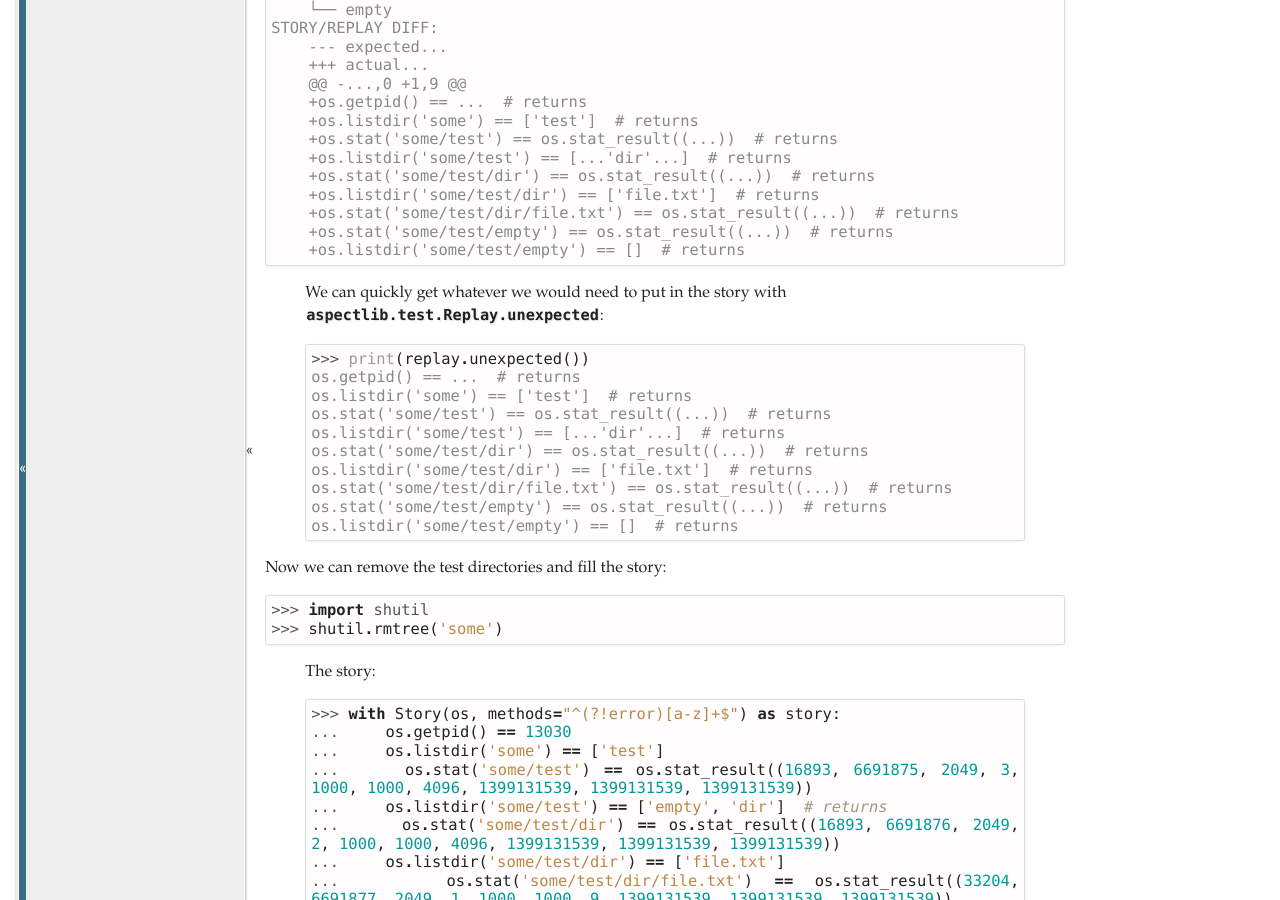
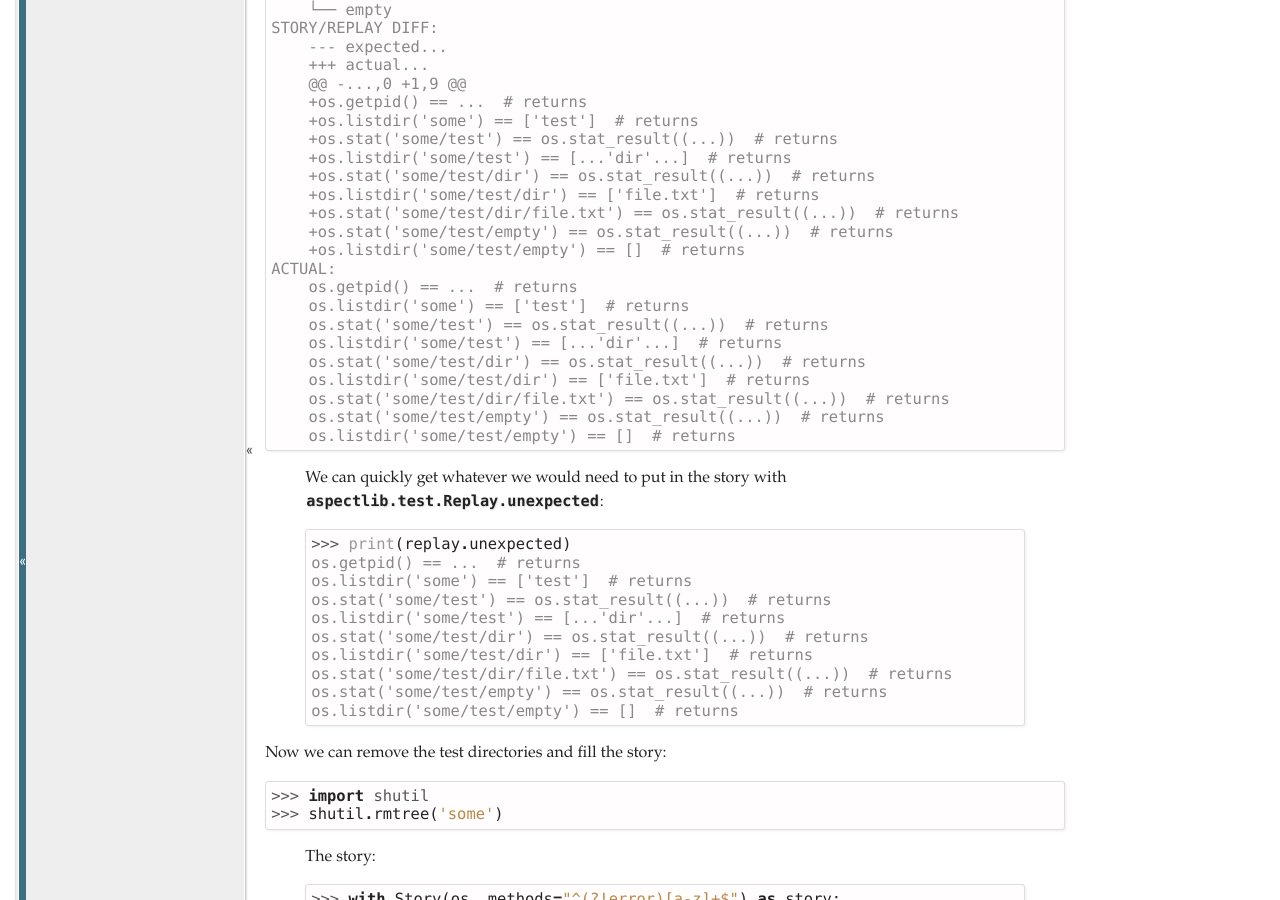
Before and after one commit to ionelmc/python-aspectlib, a Sphinx documentation site: the page built from docs/testing.rst, in a window 1280 px wide and 900 px high, scrolled down 2737 px. Built offline with Sphinx 7.4.7, drawn with Linux system fonts in a browser that asks for light colours; some of the changed text lies outside the part shown.

Commit message:
Replace auto-import with frame inspection in Story/Replay; Convert some methods to properties on Replay.

```diff
--- a/docs/changelog.rst
+++ b/docs/changelog.rst
@@ -5,6 +5,12 @@
 -----------
 
 * Add a `bind` option to :obj:`aspectlib.Aspect` so you can access the cutpoint from the advisor.
+* Replaced automatic importing in :obj:`aspectlib.test.Replay` with extraction of context variables (locals and globals
+  from the calling :obj:`aspectlib.test.Story`). Works better than the previous inference of module from AST of the
+  result.
+* All the methods on the replay are now properties: :obj:`aspectlib.test.Story.diff`,
+  :obj:`aspectlib.test.Story.unexpected` and :obj:`aspectlib.test.Story.missing`.
+* Added :obj:`aspectlib.test.Story.actual` and :obj:`aspectlib.test.Story.expected`.
 
 Version 1.0
 -------------
--- a/docs/testing.rst
+++ b/docs/testing.rst
@@ -86,8 +86,8 @@
 
 Lets suppose we would make up some directories and files for our tests::
 
-    >>> os.makedirs('some/test/dir')
-    >>> os.makedirs('some/test/empty')
+    >>> if not os.path.exists('some/test/dir'):   os.makedirs('some/test/dir')
+    >>> if not os.path.exists('some/test/empty'): os.makedirs('some/test/empty')
     >>> with open('some/test/dir/file.txt', 'w') as fh:
     ...     pass
 
@@ -154,12 +154,23 @@
             +os.stat('some/test/dir/file.txt') == os.stat_result((...))  # returns
             +os.stat('some/test/empty') == os.stat_result((...))  # returns
             +os.listdir('some/test/empty') == []  # returns
+        ACTUAL:
+            os.getpid() == ...  # returns
+            os.listdir('some') == ['test']  # returns
+            os.stat('some/test') == os.stat_result((...))  # returns
+            os.listdir('some/test') == [...'dir'...]  # returns
+            os.stat('some/test/dir') == os.stat_result((...))  # returns
+            os.listdir('some/test/dir') == ['file.txt']  # returns
+            os.stat('some/test/dir/file.txt') == os.stat_result((...))  # returns
+            os.stat('some/test/empty') == os.stat_result((...))  # returns
+            os.listdir('some/test/empty') == []  # returns
+        <BLANKLINE>
 
 ..
 
     We can quickly get whatever we would need to put in the story with :obj:`aspectlib.test.Replay.unexpected`::
 
-        >>> print(replay.unexpected())
+        >>> print(replay.unexpected)
         os.getpid() == ...  # returns
         os.listdir('some') == ['test']  # returns
         os.stat('some/test') == os.stat_result((...))  # returns
--- a/src/aspectlib/__init__.py
+++ b/src/aspectlib/__init__.py
@@ -36,6 +36,7 @@
 
 
 __all__ = 'weave', 'Aspect', 'Proceed', 'Return', 'ALL_METHODS', 'NORMAL_METHODS'
+__version__ = '1.0.0'
 
 logger = getLogger(__name__)
 logdebug = logf(logger.debug)
```
Also changed, not shown: .bumpversion.cfg, 3 other files.
